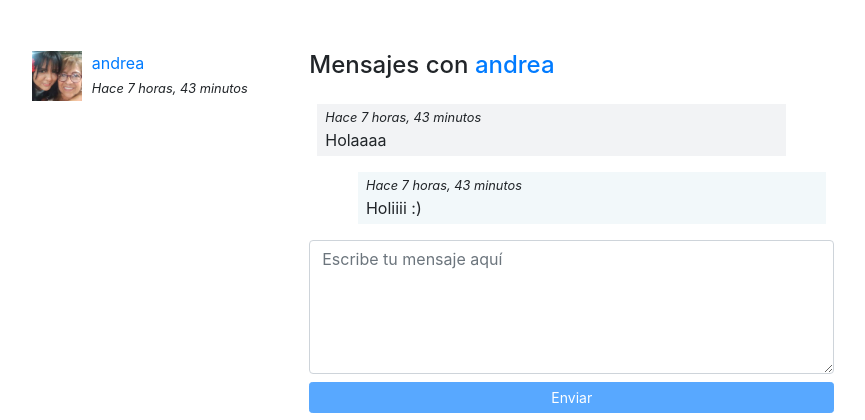
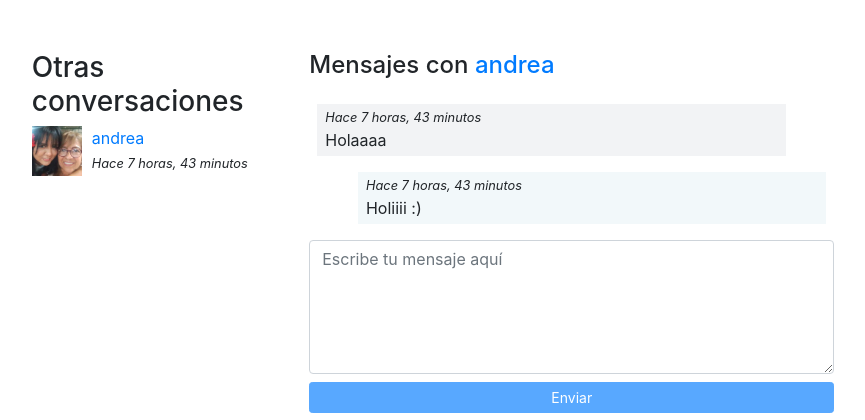
Before and after one commit to hernandavidc/mayathon, a Django app: page /messenger/1/ in a window 1280 px wide. Shown: the part 56-476 px from the top of the page, without its empty margins (207-1072 px from the left). Run offline with Django 3.2, Linux system fonts and the light colour scheme; a user stored in the database is signed in; data comes from the database, SQL or seed files in the repository; both versions use the stored data as it was after the commit; some libraries are stand-ins or nearby versions.

Commit message:
Agregar titulo de otras convers

```diff
--- a/plataforma/messenger/templates/messenger/thread_detail.html
+++ b/plataforma/messenger/templates/messenger/thread_detail.html
@@ -19,6 +19,7 @@
             {% for thread in request.user.threads.all %}
               <!-- Sólo mostraremos un Thread si tiene como mínimo 1 mensaje -->
               {% if thread.messages.all|length > 0 %}
+                <h3>Otras conversaciones</h3>
                 <div class="mb-3">
                   <!-- Recorremos los miembros del hilo menos el propio request.user -->
                   {% for user in thread.users.all %}
```
Also changed, not shown: plataforma/db.sqlite3.
